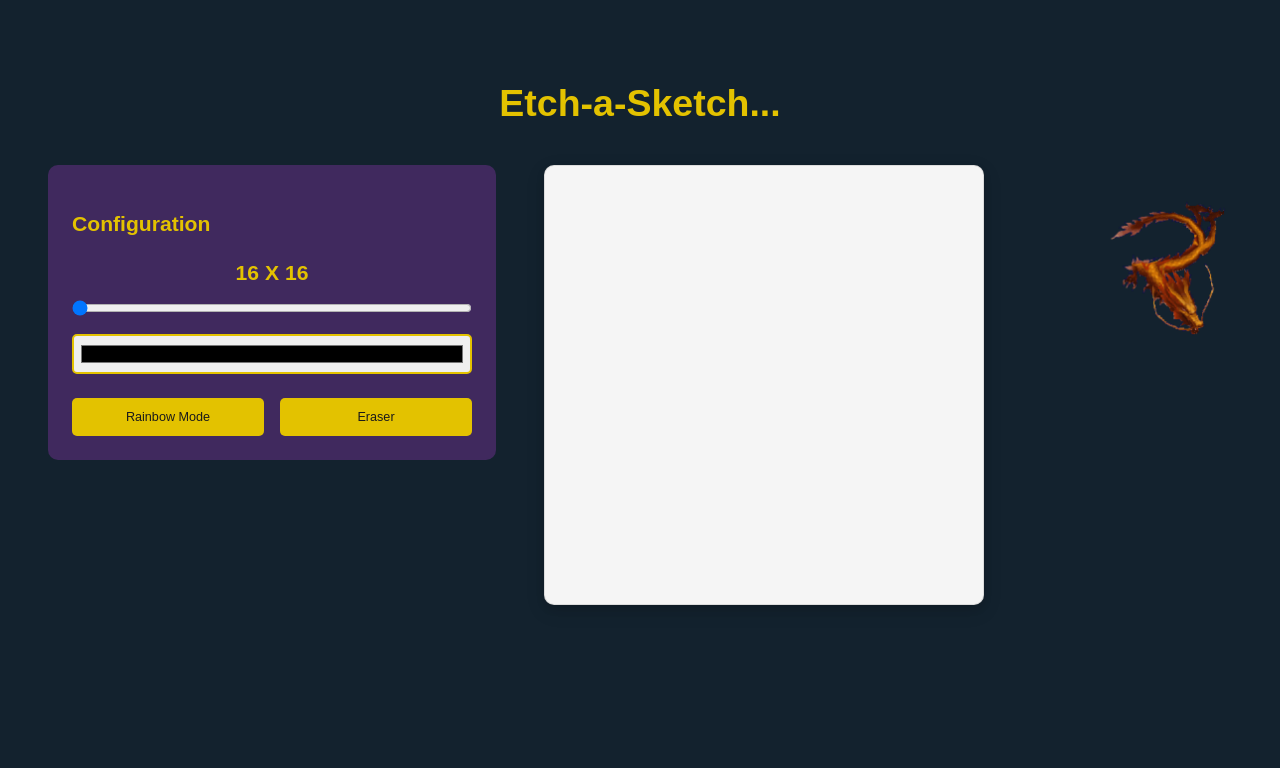
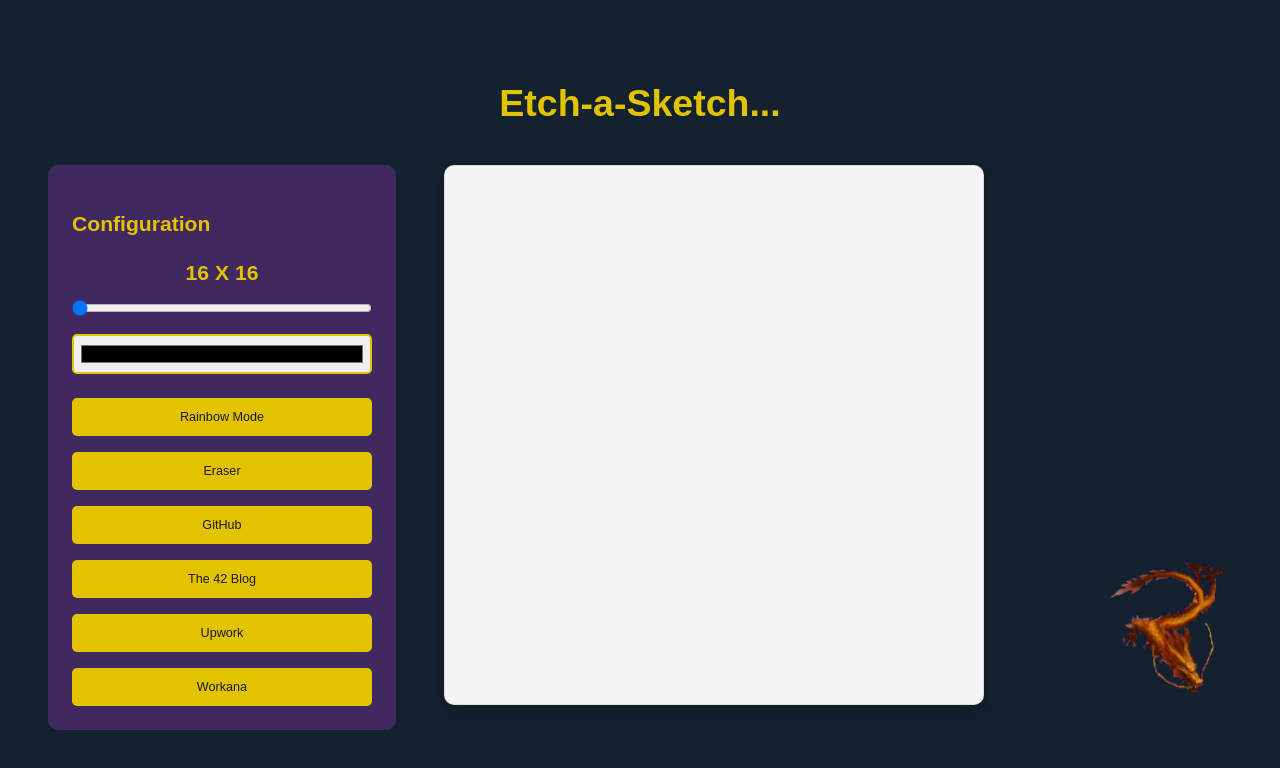
Before and after one commit to Iker1211/etch-a-sketch, a plain HTML site: page index.html in a window 1280 px wide. Drawn offline with Linux system fonts and the light colour scheme.

Commit message:
Final details

```diff
--- a/index.html
+++ b/index.html
@@ -23,10 +23,22 @@
             <div class="buttons">
                 <button class="btn" id="rainbowMode">Rainbow Mode</button>
                 <button class="btn" id="eraser">Eraser</button>
+                <button class="btn"><a
+                href="https://github.com/Iker1211?tab=overview&from=2025-01-01&to=2025-01-09"
+                 rel="noreferrer" target="_blank">GitHub</a></button>
+                 <button class="btn"><a
+                    href="https://www.iker42.blog/"
+                     rel="noreferrer" target="_blank">The 42 Blog</a></button>
+                <button class="btn"><a href="https://www.upwork.com/freelancers/~01adb4e14aa0c10d0b?mp_source=share" rel="noreferrer" target="_blank">
+                    Upwork
+                </a></button>
+                <button class="btn"><a href="https://www.workana.com/freelancer/32f58f7864decd767a0b75ab4e4f0d4a" rel="noreferrer" target="_blank">
+                    Workana</a></button>
             </div>
         </div>
         <!-- Drawing Board -->
-        <div class="drawing-board"></div>
+            <div class="drawing-board">
+            </div>
         <!-- Logo Section -->
         <div class="logo-container">
             <img src="chinese dragon.gif" alt="42 Dragon Logo" class="logo" width="200">
--- a/style.css
+++ b/style.css
@@ -15,6 +15,8 @@
     --font-size-xl: clamp(1.525rem, 1.4875vw + 1.15625rem, 2.34375rem);
     --font-family: 'Arial', sans-serif;
 }
+
+/*Arreglar estilo */
 
 /* Global Styles */
 body {
@@ -41,6 +43,7 @@ body {
     gap: 2rem;
     max-width: 1200px;
     margin: 0 auto;
+    margin-bottom: 2rem;
 }
 
 /* Configuration Panel */
@@ -49,7 +52,7 @@ body {
     padding: 1.5rem;
     border-radius: 10px;
     width: 100%;
-    max-width: 400px;
+    max-width: 300px;
     margin: 0 auto;
 }
 
@@ -94,8 +97,13 @@ body {
 /* Buttons */
 .buttons {
     display: flex;
-    justify-content: space-between;
+    flex-direction: column;
     gap: 1rem;
+}
+
+.buttons a {
+    text-decoration: none;
+    color: var(--black);
 }
 
 .btn {
@@ -141,6 +149,7 @@ body {
 @media screen and (min-width: 768px) {
     body {
         padding: 2rem;
+        padding-bottom: 0;
     }
 
     .container {
@@ -162,7 +171,9 @@ body {
     .logo-container {
         margin: 0;
     }
+
 }
+
 
 @media screen and (min-width: 1024px) {
     body {
@@ -176,4 +187,8 @@ body {
     .drawing-board {
         max-width: 700px;
     }
+
+    .logo-container {
+        align-self: flex-end;
+    }
 }
```
